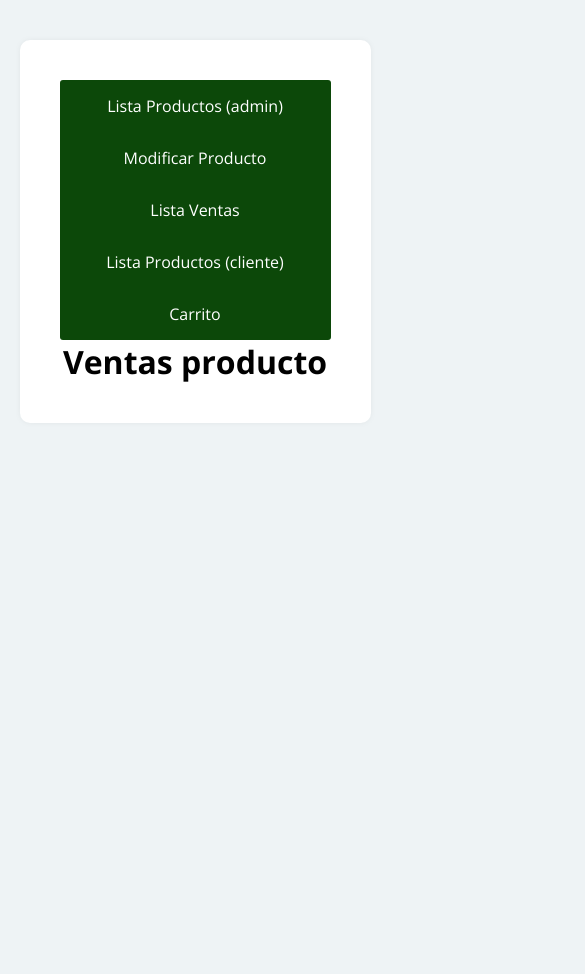
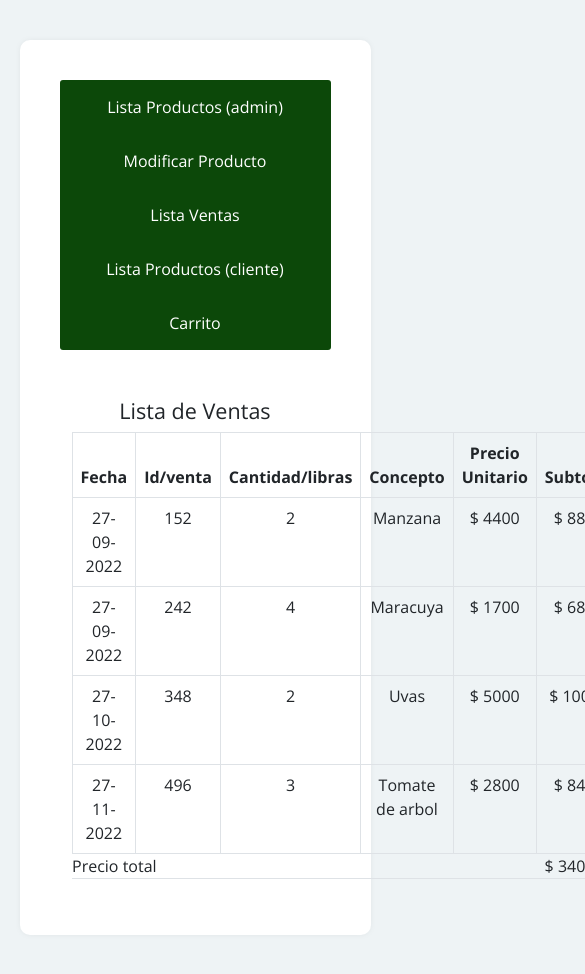
Before and after one commit to Group-NGC/NGC-Shop, a React (Create React App) app in the folder shop_ngc/: page / in a window 390 px wide. Both pictures are taken after a click on the button "Lista Ventas". Shown: the top 974 px of the page, 585 px wide, since content can reach past the window. Before the commit the page ends 844 px from the top, so only its background shows below. Built offline with nearby package versions, Linux system fonts and the light colour scheme.

Commit message:
implementacion vista lista ventas

```diff
--- a/shop_ngc/public/index.html
+++ b/shop_ngc/public/index.html
@@ -9,6 +9,8 @@
       name="description"
       content="Web site created using create-react-app"
     />
+    <!-- CSS only -->
+<link href="https://cdn.jsdelivr.net/npm/bootstrap@5.2.2/dist/css/bootstrap.min.css" rel="stylesheet" integrity="sha384-Zenh87qX5JnK2Jl0vWa8Ck2rdkQ2Bzep5IDxbcnCeuOxjzrPF/et3URy9Bv1WTRi" crossorigin="anonymous">
     <link rel="apple-touch-icon" href="%PUBLIC_URL%/logo192.png" />
     <!--
       manifest.json provides metadata used when your web app is installed on a
--- a/shop_ngc/src/App.js
+++ b/shop_ngc/src/App.js
@@ -11,7 +11,10 @@ function App() {
       msjmod="Modificar Producto"
       msjventas="Lista Ventas"
       msjlstcli="Lista Productos (cliente)"
-      msjcarrito="Carrito"></Barra>
+      msjcarrito="Carrito"
+      msjrepdf="pdf"
+      ></Barra>
+
     </div>
   );
 }
--- /dev/null
+++ b/shop_ngc/src/archivoJson/jsonVentas.json
@@ -0,0 +1,43 @@
+[
+    {
+        "id":152,
+        "fecha":"27-09-2022",
+        "cantidad":2,
+        "descripcion":"Manzana",
+        "precio":4400,
+        "total":8800
+
+
+    },
+    {
+        "id":242,
+        "fecha":"27-09-2022",
+        "cantidad":4,
+        "descripcion":"Maracuya",
+        "precio":1700,
+        "total":6800
+
+    },
+
+    {
+        "id":348,
+        "fecha":"27-10-2022",
+        "cantidad":2,
+        "descripcion":"Uvas",
+        "precio":5000,
+        "total":10000
+
+    },
+    {
+        "id":496,
+        "fecha":"27-11-2022",
+        "cantidad":3,
+        "descripcion":"Tomate de arbol",
+        "precio":2800,
+        "total":8400
+
+    }
+
+
+
+]
--- a/shop_ngc/src/components/ventas.js
+++ b/shop_ngc/src/components/ventas.js
@@ -1,11 +1,49 @@
-import React from 'react';
+import React from "react";
+import venta from "../archivoJson/jsonVentas.json";
 
-const Ventas = () => {
-    return (
-        <>
-            <h1>Ventas producto</h1>
-        </>
-     );
-}
+const ventas = () => {
+  let total = 0;
 
-export default Ventas;
+  return (
+    <div className="container mt-5" align="center">
+      <h4>Lista de Ventas</h4>
+      <div className="row">
+        <div className="col-md-12">
+          <table className="table table-bordered">
+            <thead className="theadcampos">
+              <tr>
+              <th scope="col">Fecha</th>
+              <th scope="col">Id/venta</th>
+                <th scope="col">Cantidad/libras</th>
+                <th scope="col">Concepto</th>
+                <th scope="col">Precio Unitario</th>
+                <th scope="col">Subtotal</th>
+              </tr>
+            </thead>
+            <tbody className="lisventas">
+              {venta.map((item, index) => {
+                total += item.precio * item.cantidad;
+
+                return (
+                  <tr key={index}>
+                    <td>{item.fecha}</td>
+                    <td>{item.id}</td>
+                    <td>{item.cantidad}</td>
+                    <td>{item.descripcion}</td>
+                    <td>$&nbsp;{item.precio}</td>
+                    <td>$&nbsp;{item.total}</td>
+                  </tr>
+                );
+              })}
+            </tbody>
+            <tr>
+              <td colspan="5">Precio total</td>
+              <td>&nbsp;&nbsp;$&nbsp;{total}</td>
+            </tr>
+          </table>
+        </div>
+      </div>
+    </div>
+  );
+};
+export default ventas;
--- a/shop_ngc/src/index.js
+++ b/shop_ngc/src/index.js
@@ -1,7 +1,6 @@
 import React from 'react';
 import ReactDOM from 'react-dom/client';
-import './styles/index.css';
-import App from './App';
+import './styles/index.css';import App from './App';
 import { BrowserRouter } from 'react-router-dom';
 
 
--- a/shop_ngc/src/styles/App.css
+++ b/shop_ngc/src/styles/App.css
@@ -27,6 +27,12 @@
 
 .Menu button:hover {
   background: #04652d;
+}
+.lisventas{
+  text-align: center;
+}
+.theadcampos{
+  text-align: center;
 }
 
 .tablaCarrito{
```
Also changed, not shown: shop_ngc/public/json/ventas.json (added, +17 -0 lines), shop_ngc/src/components/barraNav.js (+6 -1 lines).
